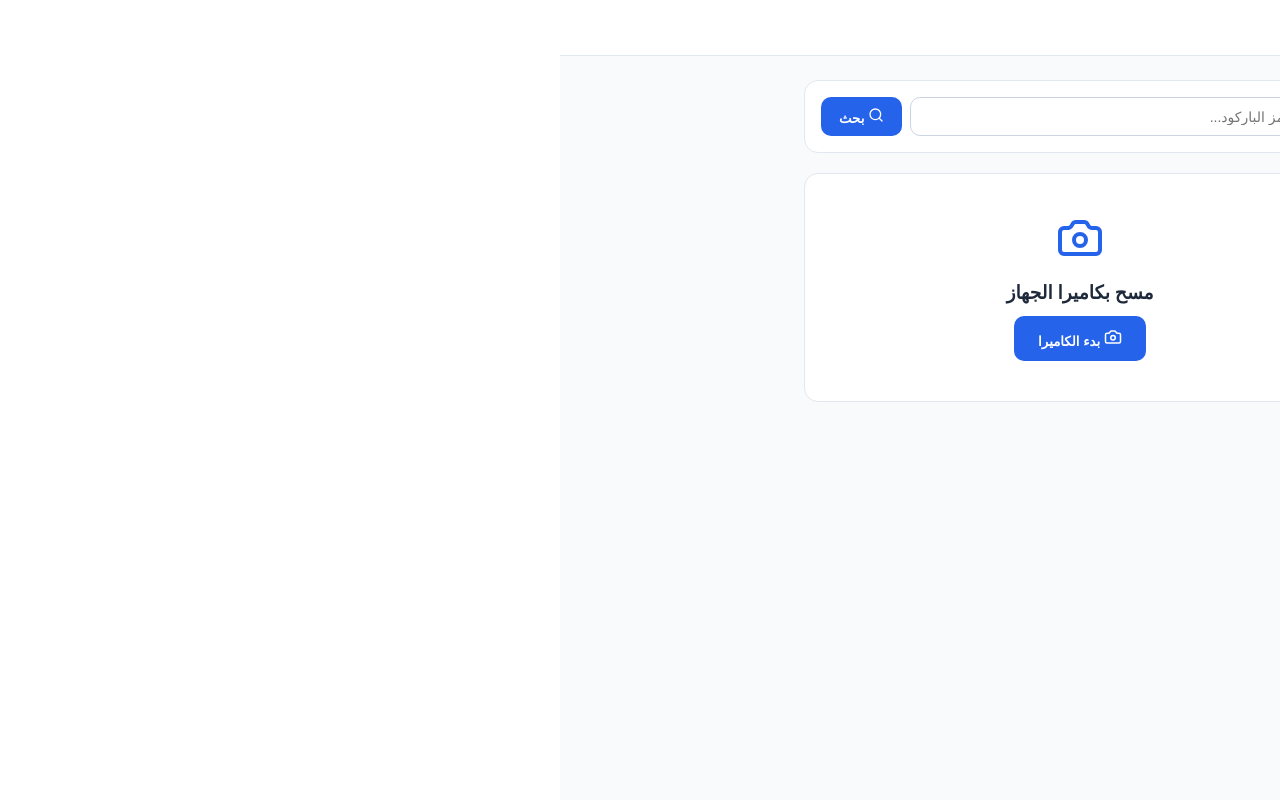
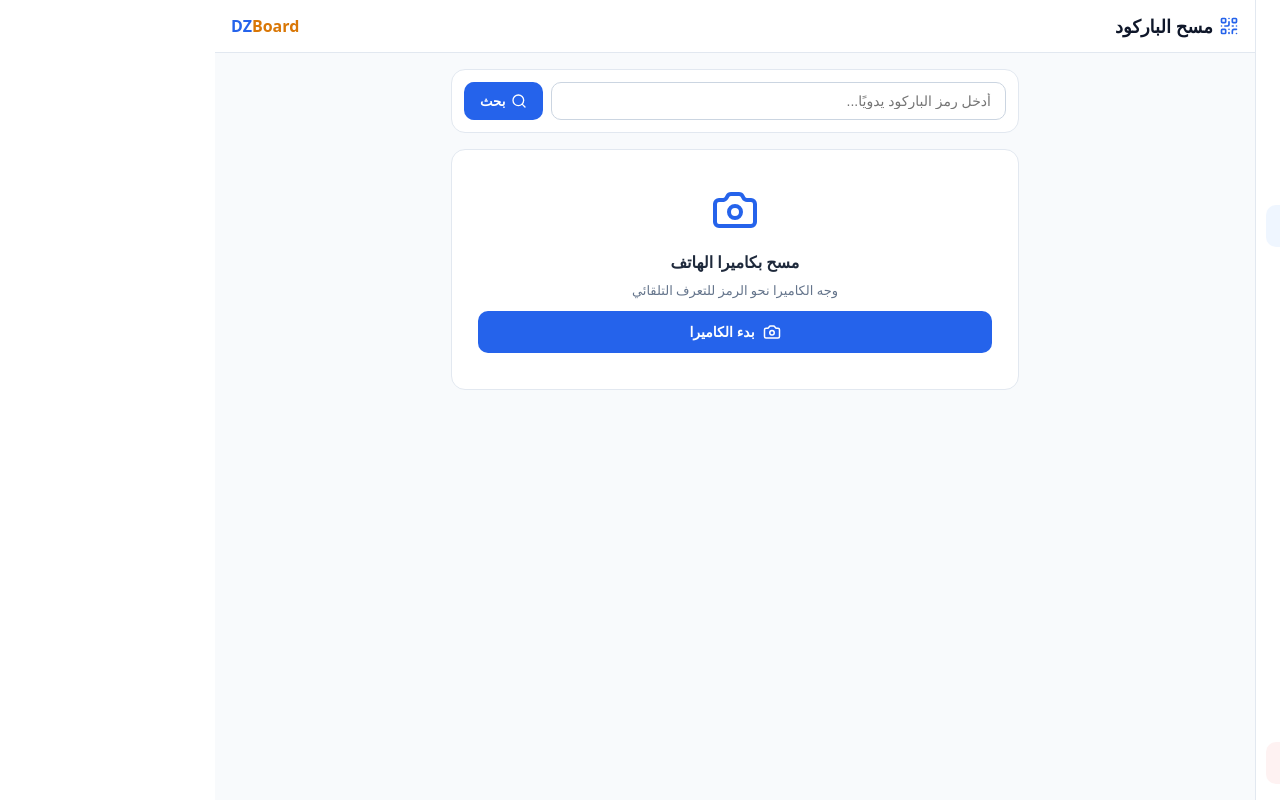
Before and after one commit to ectroshop9/dzboard, a React (Vite) app: page /admin/scan in a window 1280 px wide. Built offline with nearby package versions, Linux system fonts and the light colour scheme; sample sign-in values are in the browser's storage.

Commit message:
Clean AdminScanPage with trim fix

```diff
--- a/src/pages/AdminScanPage.jsx
+++ b/src/pages/AdminScanPage.jsx
@@ -3,7 +3,7 @@ import { useNavigate, Link, useLocation } from 'react-router-dom';
 import { Html5Qrcode } from 'html5-qrcode';
 import {
   LayoutDashboard, Package, ShoppingBag, LogOut, ChevronRight,
-  QrCode, Settings, Camera, Search, Loader2, RefreshCw, AlertCircle, CheckCircle2, RotateCcw, XCircle
+  QrCode, Settings, Camera, Search, Loader2, AlertCircle, Menu, X
 } from 'lucide-react';
 
 const MENU = [
@@ -21,7 +21,7 @@ export default function AdminScanPage() {
   const location = useLocation();
   const token = localStorage.getItem('dzboard_admin_token');
 
-  const [sidebarOpen, setSidebarOpen] = useState(true);
+  const [mobileMenuOpen, setMobileMenuOpen] = useState(false);
   const [scanning, setScanning] = useState(false);
   const [loading, setLoading] = useState(false);
   const [manualCode, setManualCode] = useState('');
@@ -31,11 +31,17 @@ export default function AdminScanPage() {
 
   const html5QrCodeRef = useRef(null);
 
-  useEffect(() => { if (!token) navigate('/admin'); return () => stopScan(); }, []);
+  useEffect(() => {
+    if (!token) navigate('/admin');
+    return () => { stopScan(); };
+  }, []);
 
   const stopScan = async () => {
     if (html5QrCodeRef.current?.isScanning) {
-      try { await html5QrCodeRef.current.stop(); html5QrCodeRef.current.clear(); } catch {}
+      try {
+        await html5QrCodeRef.current.stop();
+        html5QrCodeRef.current.clear();
+      } catch {}
     }
     setScanning(false);
   };
@@ -44,80 +50,319 @@ export default function AdminScanPage() {
     setErrorMsg(''); setItem(null); setScannedCode(''); setScanning(true);
     setTimeout(async () => {
       try {
-        const qrScanner = new Html5Qrcode('reader'); html5QrCodeRef.current = qrScanner;
-        await qrScanner.start({ facingMode: 'environment' }, { fps: 10, qrbox: { width: 220, height: 220 } },
-          async (text) => { await stopScan(); const clean = text?.trim() || ''; setScannedCode(clean); fetchItemDetails(clean); }, () => {});
-      } catch { setErrorMsg('تعذر تشغيل الكاميرا.'); setScanning(false); }
+        const qrScanner = new Html5Qrcode('reader');
+        html5QrCodeRef.current = qrScanner;
+
+        // إعدادات محسنة لتلائم شاشات الهواتف
+        const config = {
+          fps: 10,
+          qrbox: (viewfinderWidth, viewfinderHeight) => {
+            const minEdge = Math.min(viewfinderWidth, viewfinderHeight);
+            return { width: Math.floor(minEdge * 0.7), height: Math.floor(minEdge * 0.7) };
+          },
+          aspectRatio: 1.0
+        };
+
+        await qrScanner.start(
+          { facingMode: 'environment' },
+          config,
+          async (text) => {
+            await stopScan();
+            // تنظيف النص الممسوح من رموز السطر الجديد الزائدة في الهواتف
+            const clean = text ? text.replace(/\r?\n|\r/g, '').trim() : '';
+            setScannedCode(clean);
+            fetchItemDetails(clean);
+          },
+          () => {}
+        );
+      } catch (err) {
+        setErrorMsg('تعذر تشغيل الكاميرا. تأكد من إعطاء الصلاحية وأن الموقع يعمل بـ HTTPS.');
+        setScanning(false);
+      }
     }, 100);
   };
 
   const fetchItemDetails = async (code) => {
-    const clean = code?.trim(); if (!clean) return;
+    const clean = code?.trim();
+    if (!clean) return;
     setLoading(true); setErrorMsg(''); setItem(null);
     try {
-      const res = await fetch(`${API}/inventory/items?search=${encodeURIComponent(clean)}`, { headers: { Authorization: `Bearer ${token}` } });
+      const res = await fetch(`${API}/inventory/items?search=${encodeURIComponent(clean)}`, {
+        headers: { Authorization: `Bearer ${token}` }
+      });
       const data = await res.json();
       const itemsList = data.items || data.data || (Array.isArray(data) ? data : null);
       if (itemsList?.length > 0) setItem(itemsList[0]);
       else if (data.item) setItem(data.item);
       else setErrorMsg(`لم يتم العثور على: "${clean}"`);
-    } catch { setErrorMsg('خطأ في الاتصال'); }
-    finally { setLoading(false); }
+    } catch {
+      setErrorMsg('خطأ في الاتصال بالخادم');
+    } finally {
+      setLoading(false);
+    }
   };
 
-  const handleManualSearch = (e) => { e.preventDefault(); if (manualCode.trim()) { setScannedCode(manualCode.trim()); fetchItemDetails(manualCode.trim()); } };
+  const handleManualSearch = (e) => {
+    e.preventDefault();
+    if (manualCode.trim()) {
+      setScannedCode(manualCode.trim());
+      fetchItemDetails(manualCode.trim());
+    }
+  };
 
   const toggleItemStatus = async () => {
-    if (!item) return; setLoading(true);
+    if (!item) return;
+    setLoading(true);
     const ns = item.status === 'available' ? 'sold' : 'available';
     try {
-      const res = await fetch(`${API}/inventory/items/${item.id}`, { method: 'PUT', headers: { 'Content-Type': 'application/json', Authorization: `Bearer ${token}` }, body: JSON.stringify({ status: ns }) });
-      if (res.ok) setItem({ ...item, status: ns }); else setErrorMsg('فشل التعديل');
-    } catch { setErrorMsg('خطأ'); } finally { setLoading(false); }
+      const res = await fetch(`${API}/inventory/items/${item.id}`, {
+        method: 'PUT',
+        headers: { 'Content-Type': 'application/json', Authorization: `Bearer ${token}` },
+        body: JSON.stringify({ status: ns })
+      });
+      if (res.ok) setItem({ ...item, status: ns });
+      else setErrorMsg('فشل تعديل حالة المنتج');
+    } catch {
+      setErrorMsg('حدث خطأ في الشبكة');
+    } finally {
+      setLoading(false);
+    }
+  };
+
+  const handleLogout = () => {
+    localStorage.removeItem('dzboard_admin_token');
+    navigate('/admin');
   };
 
   return (
-    <div style={{ display: 'flex', minHeight: '100vh', background: '#f8fafc', fontFamily: 'system-ui', direction: 'rtl' }}>
-      <aside style={{ width: sidebarOpen ? 240 : 72, background: '#fff', borderLeft: '1px solid #e2e8f0', transition: 'all 0.25s', display: 'flex', flexDirection: 'column', justifyContent: 'space-between', padding: '16px 0', flexShrink: 0, position: 'sticky', top: 0, height: '100vh', boxSizing: 'border-box' }}>
+    <div className="admin-layout">
+      {/* القائمة الجانبية للشاشات الكبيرة */}
+      <aside className="desktop-sidebar">
         <div>
-          <div style={{ padding: '0 16px', marginBottom: 24, display: 'flex', alignItems: 'center', justifyContent: sidebarOpen ? 'space-between' : 'center' }}>
-            {sidebarOpen && <Link to="/admin/dashboard" style={{ textDecoration: 'none' }}><span style={{ fontWeight: 900, fontSize: 20, color: '#2563eb' }}>DZ<span style={{ color: '#d97706' }}>Board</span></span></Link>}
-            <button onClick={() => setSidebarOpen(!sidebarOpen)} style={{ background: '#f1f5f9', border: 'none', borderRadius: 8, cursor: 'pointer', color: '#64748b', padding: 6 }}><ChevronRight size={18} style={{ transform: sidebarOpen ? 'rotate(0deg)' : 'rotate(180deg)' }} /></button>
+          <div className="sidebar-header">
+            <Link to="/admin/dashboard" style={{ textDecoration: 'none' }}>
+              <span style={{ fontWeight: 900, fontSize: 20, color: '#2563eb' }}>
+                DZ<span style={{ color: '#d97706' }}>Board</span>
+              </span>
+            </Link>
           </div>
           <nav style={{ display: 'flex', flexDirection: 'column', gap: 4 }}>
-            {MENU.map(item => {
-              const Icon = item.icon; const isActive = location.pathname === item.path;
-              return <Link key={item.path} to={item.path} style={{ display: 'flex', alignItems: 'center', gap: 12, padding: '11px 16px', margin: '0 10px', borderRadius: 10, textDecoration: 'none', background: isActive ? '#eff6ff' : 'transparent', color: isActive ? '#2563eb' : '#64748b', fontWeight: isActive ? 800 : 600, fontSize: 14, justifyContent: sidebarOpen ? 'flex-start' : 'center' }}><Icon size={20} />{sidebarOpen && <span>{item.label}</span>}</Link>;
+            {MENU.map(menuItem => {
+              const Icon = menuItem.icon;
+              const isActive = location.pathname === menuItem.path;
+              return (
+                <Link key={menuItem.path} to={menuItem.path} className={`nav-link ${isActive ? 'active' : ''}`}>
+                  <Icon size={20} />
+                  <span>{menuItem.label}</span>
+                </Link>
+              );
             })}
           </nav>
         </div>
-        <button onClick={() => { localStorage.removeItem('dzboard_admin_token'); navigate('/admin'); }} style={{ display: 'flex', alignItems: 'center', gap: 12, padding: '11px 16px', margin: '0 10px', borderRadius: 10, border: 'none', cursor: 'pointer', background: '#fef2f2', color: '#ef4444', fontWeight: 700, fontSize: 14, justifyContent: sidebarOpen ? 'flex-start' : 'center' }}><LogOut size={20} />{sidebarOpen && <span>خروج</span>}</button>
+        <button onClick={handleLogout} className="logout-btn">
+          <LogOut size={20} />
+          <span>خروج</span>
+        </button>
       </aside>
 
-      <div style={{ flex: 1, minWidth: 0 }}>
-        <header style={{ background: '#fff', borderBottom: '1px solid #e2e8f0', padding: '14px 24px', position: 'sticky', top: 0, zIndex: 20 }}><h1 style={{ fontSize: 18, fontWeight: 900, color: '#0f172a' }}><QrCode size={22} style={{ color: '#2563eb', marginLeft: 8 }} />مسح الباركود</h1></header>
-        <main style={{ padding: 24, maxWidth: 600, margin: '0 auto' }}>
-          <form onSubmit={handleManualSearch} style={{ background: '#fff', border: '1px solid #e2e8f0', borderRadius: 14, padding: 16, marginBottom: 20 }}>
-            <div style={{ display: 'flex', gap: 8 }}><input type="text" placeholder="أدخل رمز الباركود..." value={manualCode} onChange={e => setManualCode(e.target.value)} style={{ flex: 1, padding: '10px 14px', borderRadius: 10, border: '1px solid #cbd5e1', fontSize: 14, outline: 'none' }} /><button type="submit" style={{ background: '#2563eb', color: '#fff', border: 'none', borderRadius: 10, padding: '10px 18px', fontWeight: 800, cursor: 'pointer' }}><Search size={16} /> بحث</button></div>
+      {/* المحتوى الرئيسي */}
+      <div className="main-content">
+        {/* الهيدر العلوي المتجاوب */}
+        <header className="mobile-header">
+          <div style={{ display: 'flex', alignItems: 'center', gap: 10 }}>
+            <button className="mobile-menu-toggle" onClick={() => setMobileMenuOpen(!mobileMenuOpen)}>
+              {mobileMenuOpen ? <X size={22} /> : <Menu size={22} />}
+            </button>
+            <h1 style={{ fontSize: 18, fontWeight: 900, color: '#0f172a', margin: 0, display: 'flex', alignItems: 'center', gap: 6 }}>
+              <QrCode size={20} style={{ color: '#2563eb' }} />
+              مسح الباركود
+            </h1>
+          </div>
+          <span style={{ fontWeight: 900, fontSize: 16, color: '#2563eb' }} className="mobile-logo">
+            DZ<span style={{ color: '#d97706' }}>Board</span>
+          </span>
+        </header>
+
+        {/* قائمة الموبايل المنسدلة عند الضغط على الهامبرغر */}
+        {mobileMenuOpen && (
+          <div className="mobile-dropdown-menu">
+            {MENU.map(menuItem => {
+              const Icon = menuItem.icon;
+              const isActive = location.pathname === menuItem.path;
+              return (
+                <Link key={menuItem.path} to={menuItem.path} className={`mobile-nav-link ${isActive ? 'active' : ''}`} onClick={() => setMobileMenuOpen(false)}>
+                  <Icon size={18} />
+                  <span>{menuItem.label}</span>
+                </Link>
+              );
+            })}
+            <button onClick={handleLogout} className="mobile-logout-btn">
+              <LogOut size={18} />
+              <span>تسجيل الخروج</span>
+            </button>
+          </div>
+        )}
+
+        {/* حاوية الصفحة */}
+        <main className="container">
+          <form onSubmit={handleManualSearch} className="search-card">
+            <div style={{ display: 'flex', gap: 8 }}>
+              <input
+                type="text"
+                placeholder="أدخل رمز الباركود يدويًا..."
+                value={manualCode}
+                onChange={e => setManualCode(e.target.value)}
+                className="search-input"
+              />
+              <button type="submit" className="search-btn">
+                <Search size={16} />
+                <span>بحث</span>
+              </button>
+            </div>
           </form>
 
-          <div style={{ background: '#fff', border: '1px solid #e2e8f0', borderRadius: 14, padding: 20, textAlign: 'center' }}>
-            {!scanning && !item && !loading && <div style={{ padding: 20 }}><Camera size={48} style={{ color: '#2563eb', marginBottom: 12 }} /><h3>مسح بكاميرا الجهاز</h3><button onClick={startScan} style={{ background: '#2563eb', color: '#fff', border: 'none', borderRadius: 10, padding: '12px 24px', fontWeight: 800, cursor: 'pointer', marginTop: 12 }}><Camera size={18} /> بدء الكاميرا</button></div>}
-            {scanning && <div><div id="reader" style={{ width: '100%', borderRadius: 12, overflow: 'hidden', border: '2px solid #2563eb' }} /><button onClick={stopScan} style={{ background: '#fef2f2', color: '#ef4444', border: '1px solid #fecaca', borderRadius: 8, padding: '8px 16px', fontWeight: 700, cursor: 'pointer', marginTop: 8 }}>إلغاء</button></div>}
-            {loading && <div style={{ padding: 40 }}><Loader2 size={36} className="spin" /></div>}
-            {errorMsg && <div style={{ background: '#fef2f2', color: '#b91c1c', padding: 14, borderRadius: 10, margin: '16px 0' }}><AlertCircle size={18} /> {errorMsg}</div>}
-            {item && <div style={{ textAlign: 'right', background: '#f8fafc', borderRadius: 12, padding: 18, marginTop: 10 }}>
-              <div style={{ display: 'flex', justifyContent: 'space-between', marginBottom: 12 }}><strong>{item.name}</strong><span style={{ padding: '4px 10px', borderRadius: 20, fontSize: 12, background: item.status === 'available' ? '#d1fae5' : '#fee2e2', color: item.status === 'available' ? '#047857' : '#b91c1c' }}>{item.status === 'available' ? 'متوفر' : 'مباع'}</span></div>
-              <div style={{ fontSize: 13 }}>SKU: <code>{item.sku}</code> | رف: {item.shelf} | باركود: <code>{item.barcode}</code></div>
-              <div style={{ display: 'flex', gap: 10, marginTop: 14 }}>
-                <button onClick={toggleItemStatus} style={{ flex: 1, background: item.status === 'available' ? '#d97706' : '#2563eb', color: '#fff', border: 'none', borderRadius: 8, padding: '10px', fontWeight: 800, cursor: 'pointer' }}>{item.status === 'available' ? 'تأكيد البيع' : 'إرجاع للمخزون'}</button>
-                <button onClick={() => { setItem(null); setManualCode(''); }} style={{ background: '#f1f5f9', border: '1px solid #cbd5e1', borderRadius: 8, padding: '10px 14px', fontWeight: 700, cursor: 'pointer' }}>مسح آخر</button>
+          <div className="scanner-card">
+            {!scanning && !item && !loading && (
+              <div style={{ padding: '20px 10px' }}>
+                <Camera size={48} style={{ color: '#2563eb', marginBottom: 12 }} />
+                <h3 style={{ margin: '0 0 8px 0', fontSize: 16 }}>مسح بكاميرا الهاتف</h3>
+                <p style={{ color: '#64748b', fontSize: 13, margin: 0 }}>وجه الكاميرا نحو الرمز للتعرف التلقائي</p>
+                <button onClick={startScan} className="action-btn primary">
+                  <Camera size={18} /> بدء الكاميرا
+                </button>
               </div>
-            </div>}
+            )}
+
+            {scanning && (
+              <div>
+                <div id="reader" className="qr-viewport" />
+                <button onClick={stopScan} className="action-btn cancel">
+                  إلغاء المسح
+                </button>
+              </div>
+            )}
+
+            {loading && (
+              <div style={{ padding: 40, textAlign: 'center' }}>
+                <Loader2 size={36} className="spin" style={{ color: '#2563eb' }} />
+                <p style={{ marginTop: 10, color: '#64748b', fontSize: 14 }}>جاري جلب البيانات...</p>
+              </div>
+            )}
+
+            {errorMsg && (
+              <div className="error-box">
+                <AlertCircle size={18} /> <span>{errorMsg}</span>
+              </div>
+            )}
+
+            {item && (
+              <div className="item-result-card">
+                <div style={{ display: 'flex', justifyContent: 'space-between', alignItems: 'flex-start', marginBottom: 12, gap: 8 }}>
+                  <strong style={{ fontSize: 16, color: '#0f172a' }}>{item.name}</strong>
+                  <span className={`status-badge ${item.status === 'available' ? 'available' : 'sold'}`}>
+                    {item.status === 'available' ? 'متوفر' : 'مباع'}
+                  </span>
+                </div>
+
+                <div className="item-details-grid">
+                  <div><strong>SKU:</strong> <code>{item.sku || 'N/A'}</code></div>
+                  <div><strong>الرف:</strong> {item.shelf || 'غير محدد'}</div>
+                  <div style={{ gridColumn: 'span 2' }}><strong>الباركود:</strong> <code>{item.barcode || scannedCode}</code></div>
+                </div>
+
+                <div className="item-actions">
+                  <button onClick={toggleItemStatus} className={`action-btn ${item.status === 'available' ? 'warning' : 'primary'}`}>
+                    {item.status === 'available' ? 'تأكيد البيع' : 'إرجاع للمخزون'}
+                  </button>
+                  <button onClick={() => { setItem(null); setManualCode(''); }} className="action-btn secondary">
+                    مسح آخر
+                  </button>
+                </div>
+              </div>
+            )}
           </div>
         </main>
+
+        {/* الشريط السفلي للملاحة - يظهر في الهواتف فقط */}
+        <nav className="bottom-nav">
+          {MENU.map(menuItem => {
+            const Icon = menuItem.icon;
+            const isActive = location.pathname === menuItem.path;
+            return (
+              <Link key={menuItem.path} to={menuItem.path} className={`bottom-nav-item ${isActive ? 'active' : ''}`}>
+                <Icon size={20} />
+                <span>{menuItem.label}</span>
+              </Link>
+            );
+          })}
+        </nav>
       </div>
-      <style>{`@keyframes spin{from{transform:rotate(0deg)}to{transform:rotate(360deg)}}.spin{animation:spin 1s linear infinite}@media(max-width:768px){.admin-sidebar{display:none}}`}</style>
+
+      {/* الأنماط والتصميم المتجاوب (CSS) */}
+      <style>{`
+        /* Base Styles */
+        .admin-layout { display: flex; min-height: 100vh; background: #f8fafc; font-family: system-ui, -apple-system, sans-serif; direction: rtl; }
+        .desktop-sidebar { width: 240px; background: #fff; border-left: 1px solid #e2e8f0; display: flex; flex-direction: column; justify-content: space-between; padding: 16px 0; flex-shrink: 0; position: sticky; top: 0; height: 100vh; box-sizing: border-box; }
+        .sidebar-header { padding: 0 16px; margin-bottom: 24px; }
+        .nav-link { display: flex; align-items: center; gap: 12px; padding: 11px 16px; margin: 0 10px; border-radius: 10px; text-decoration: none; color: #64748b; font-weight: 600; font-size: 14px; }
+        .nav-link.active { background: #eff6ff; color: #2563eb; font-weight: 800; }
+        .logout-btn { display: flex; align-items: center; gap: 12px; padding: 11px 16px; margin: 0 10px; border-radius: 10px; border: none; cursor: pointer; background: #fef2f2; color: #ef4444; font-weight: 700; font-size: 14px; }
+        .main-content { flex: 1; min-width: 0; padding-bottom: 70px; }
+        .mobile-header { background: #fff; border-bottom: 1px solid #e2e8f0; padding: 14px 16px; position: sticky; top: 0; z-index: 20; display: flex; align-items: center; justify-content: space-between; }
+        .mobile-menu-toggle { display: none; background: transparent; border: none; color: #0f172a; cursor: pointer; padding: 4px; }
+        .container { padding: 16px; max-width: 600px; margin: 0 auto; }
+
+        /* Form & Cards */
+        .search-card { background: #fff; border: 1px solid #e2e8f0; border-radius: 14px; padding: 12px; margin-bottom: 16px; }
+        .search-input { flex: 1; padding: 10px 14px; border-radius: 10px; border: 1px solid #cbd5e1; font-size: 14px; outline: none; width: 100%; box-sizing: border-box; }
+        .search-btn { background: #2563eb; color: #fff; border: none; border-radius: 10px; padding: 10px 16px; font-weight: 800; cursor: pointer; display: flex; align-items: center; gap: 6px; white-space: nowrap; }
+        .scanner-card { background: #fff; border: 1px solid #e2e8f0; border-radius: 14px; padding: 16px; text-align: center; }
+
+        /* Camera & Actions */
+        .qr-viewport { width: 100%; border-radius: 12px; overflow: hidden; border: 2px solid #2563eb; background: #000; }
+        .action-btn { display: inline-flex; align-items: center; justify-content: center; gap: 8px; border: none; border-radius: 10px; padding: 12px 20px; font-weight: 800; cursor: pointer; width: 100%; margin-top: 12px; font-size: 14px; }
+        .action-btn.primary { background: #2563eb; color: #fff; }
+        .action-btn.warning { background: #d97706; color: #fff; }
+        .action-btn.secondary { background: #f1f5f9; border: 1px solid #cbd5e1; color: #334155; }
+        .action-btn.cancel { background: #fef2f2; color: #ef4444; border: 1px solid #fecaca; }
+
+        /* Items & Details */
+        .item-result-card { text-align: right; background: #f8fafc; border-radius: 12px; padding: 16px; border: 1px solid #e2e8f0; }
+        .status-badge { padding: 4px 10px; border-radius: 20px; font-size: 12px; font-weight: 700; white-space: nowrap; }
+        .status-badge.available { background: #d1fae5; color: #047857; }
+        .status-badge.sold { background: #fee2e2; color: #b91c1c; }
+        .item-details-grid { display: grid; grid-template-columns: 1fr 1fr; gap: 8px; font-size: 13px; color: #475569; background: #fff; padding: 12px; border-radius: 8px; border: 1px solid #f1f5f9; margin-bottom: 12px; }
+        .item-actions { display: flex; gap: 10px; flex-direction: column; }
+
+        /* Global Helpers */
+        .error-box { background: #fef2f2; color: #b91c1c; padding: 12px; border-radius: 10px; margin: 12px 0; font-size: 13px; display: flex; align-items: center; gap: 8px; justify-content: center; }
+        .bottom-nav { display: none; }
+        .mobile-dropdown-menu { display: none; }
+        @keyframes spin { from { transform: rotate(0deg); } to { transform: rotate(360deg); } }
+        .spin { animation: spin 1s linear infinite; }
+
+        /* Mobile Breakpoint (<768px) */
+        @media (max-width: 768px) {
+          .desktop-sidebar { display: none; }
+          .mobile-menu-toggle { display: block; }
+          .main-content { padding-bottom: 80px; }
+          .container { padding: 12px; }
+
+          /* Dropdown Menu */
+          .mobile-dropdown-menu { display: flex; flex-direction: column; background: #fff; border-bottom: 1px solid #e2e8f0; padding: 8px 16px; position: sticky; top: 57px; z-index: 19; }
+          .mobile-nav-link { display: flex; align-items: center; gap: 10px; padding: 10px 12px; color: #475569; text-decoration: none; font-size: 14px; font-weight: 600; border-radius: 8px; }
+          .mobile-nav-link.active { background: #eff6ff; color: #2563eb; }
+          .mobile-logout-btn { display: flex; align-items: center; gap: 10px; padding: 10px 12px; color: #ef4444; background: transparent; border: none; font-size: 14px; font-weight: 700; cursor: pointer; }
+
+          /* Bottom Navigation Bar */
+          .bottom-nav { display: flex; position: fixed; bottom: 0; left: 0; right: 0; background: #fff; border-top: 1px solid #e2e8f0; height: 60px; justify-content: space-around; align-items: center; z-index: 30; box-shadow: 0 -2px 10px rgba(0,0,0,0.05); }
+          .bottom-nav-item { display: flex; flex-direction: column; align-items: center; gap: 3px; color: #64748b; text-decoration: none; font-size: 10px; font-weight: 600; width: 20%; text-align: center; }
+          .bottom-nav-item.active { color: #2563eb; font-weight: 800; }
+
+          /* Layout Adjustments */
+          .item-actions { flex-direction: row; }
+        }
+      `}</style>
     </div>
   );
 }
```
